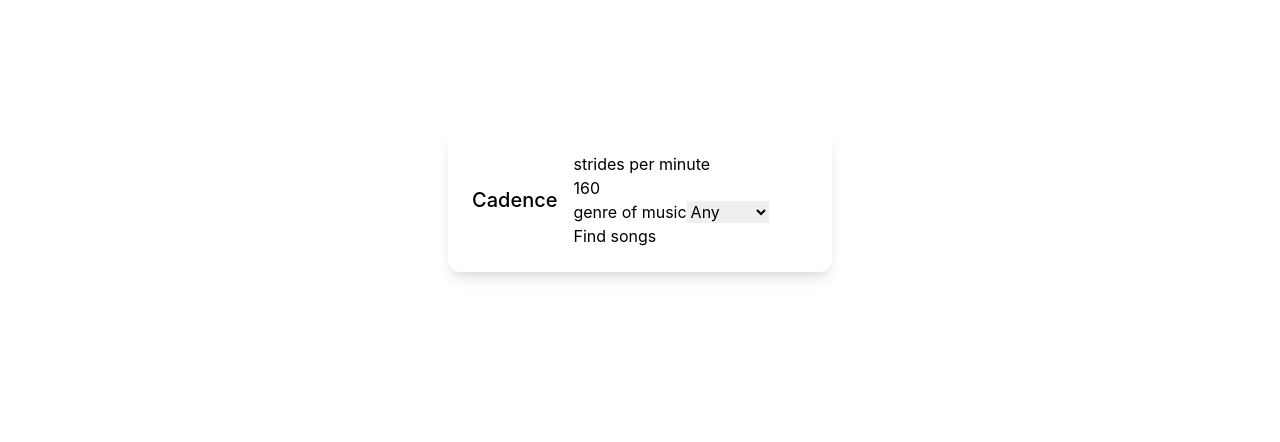
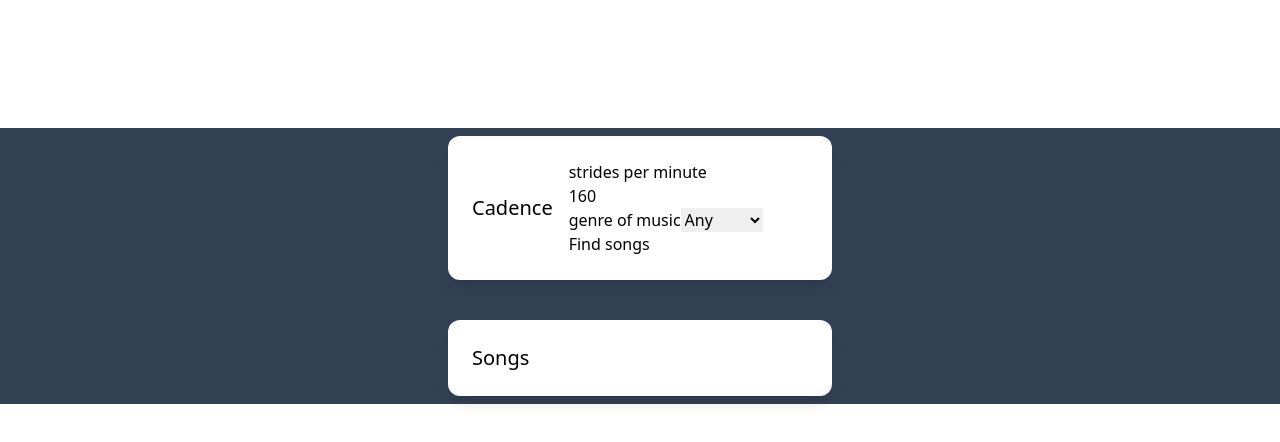
Before and after one commit to tloughrist/cadence_frontend, a React (Create React App) app: page / in a window 1280 px wide. Shown: the top 442 px of the page. Built offline with nearby package versions, Linux system fonts and the light colour scheme.

Commit message:
format outer container

```diff
--- a/src/App.js
+++ b/src/App.js
@@ -1,5 +1,6 @@
 import React, { useState } from "react";
 import Input from "./components/input.js";
+import Output from "./components/output.js";
 import './input.css';
 
 function App() {
@@ -8,8 +9,9 @@ function App() {
   const [genre, setGenre] = useState("");
 
   return (
-    <div>
+    <div class="bg-slate-700 h-fit p-1 mt-32">
       <Input />
+      <Output />
     </div>
   );
 }
--- a/src/components/input.js
+++ b/src/components/input.js
@@ -7,7 +7,7 @@ function Input() {
   const [genre, setGenre] = useState("");
 
   return (
-    <div class="p-6 max-w-sm mx-auto mt-32 bg-white rounded-xl shadow-lg flex items-center space-x-4">
+    <div class="p-6 max-w-sm mx-auto mt-1 bg-white rounded-xl shadow-lg flex items-center space-x-4">
       <div>
         <div class="text-xl font-medium text-black">Cadence</div>
       </div>
--- /dev/null
+++ b/src/components/output.js
@@ -0,0 +1,16 @@
+import React, { useState } from "react";
+import '../input.css';
+
+function Output() {
+
+  const [spm, setSPM] = useState(160);
+  const [genre, setGenre] = useState("");
+
+  return (
+    <div class="p-6 max-w-sm mx-auto mt-10 mb-1 bg-white rounded-xl shadow-lg flex items-center space-x-4">
+      <p class="text-xl font-medium text-black">Songs</p>
+    </div>
+  );
+}
+
+export default Output;
--- a/src/index.js
+++ b/src/index.js
@@ -1,6 +1,6 @@
 import React from 'react';
 import ReactDOM from 'react-dom/client';
-import './index.css';
+import './input.css';
 import App from './App';
 import reportWebVitals from './reportWebVitals';
 
```
